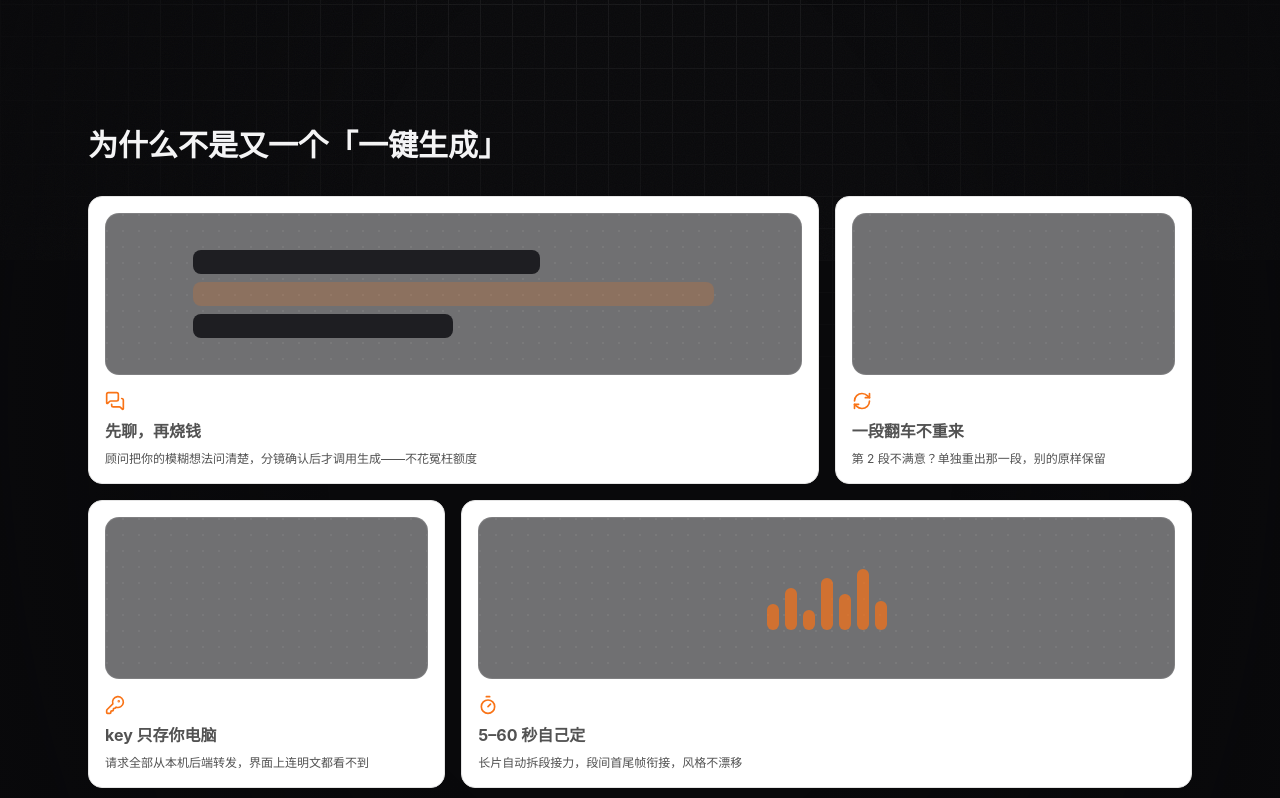
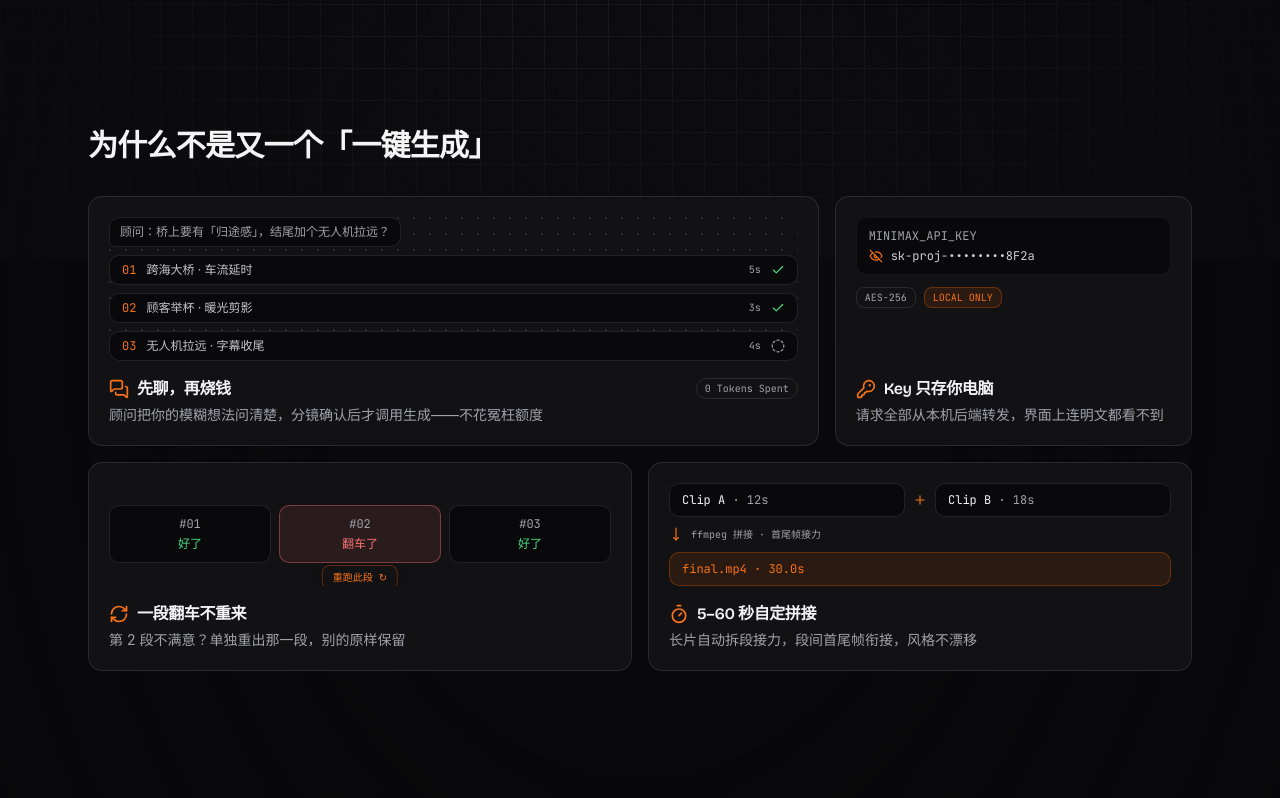
Before and after one commit to dmbfs/video-workbench, a React (Vite) app in the folder apps/web/: page / in a window 1280 px wide. Shown: the part 540-1338 px from the top of the page. Built offline with nearby package versions, Linux system fonts and the light colour scheme.

Commit message:
feat(web): Bento 12 列微 UI（0 Tokens Spent/Key 掩码控制台/翻车重跑/Clip 拼接）

```diff
--- a/apps/web/src/pages/LandingPage.tsx
+++ b/apps/web/src/pages/LandingPage.tsx
@@ -1,7 +1,6 @@
 import { useNavigate } from "react-router-dom";
-import { ArrowRight, Clapperboard, Cpu, KeyRound, Lock, MessagesSquare, RefreshCw, Sparkles, Timer } from "lucide-react";
+import { ArrowRight, Check, CircleDashed, Clapperboard, Cpu, EyeOff, KeyRound, Lock, MessagesSquare, MoveDown, Plus, RefreshCw, Sparkles, Timer } from "lucide-react";
 import { PlaceholdersAndVanishInput } from "@/components/ui/placeholders-and-vanish-input";
-import { BentoGrid, BentoGridItem } from "@/components/ui/bento-grid";
 import { ShimmerButton } from "@/components/ui/shimmer-button";
 import { BorderBeam } from "@/components/ui/border-beam";
 import { DotPattern } from "@/components/ui/dot-pattern";
@@ -139,68 +138,152 @@ function Hero() {
   );
 }
 
-const FEATURES = [
+const CARDS = [
   {
     icon: <MessagesSquare className="size-5 text-primary" />,
     title: "先聊，再烧钱",
     desc: "顾问把你的模糊想法问清楚，分镜确认后才调用生成——不花冤枉额度",
-    className: "md:col-span-2",
+    className: "md:col-span-8",
+    demo: "agent" as const,
+  },
+  {
+    icon: <KeyRound className="size-5 text-primary" />,
+    title: "Key 只存你电脑",
+    desc: "请求全部从本机后端转发，界面上连明文都看不到",
+    className: "md:col-span-4",
+    demo: "privacy" as const,
   },
   {
     icon: <RefreshCw className="size-5 text-primary" />,
     title: "一段翻车不重来",
     desc: "第 2 段不满意？单独重出那一段，别的原样保留",
-    className: "",
-  },
-  {
-    icon: <KeyRound className="size-5 text-primary" />,
-    title: "key 只存你电脑",
-    desc: "请求全部从本机后端转发，界面上连明文都看不到",
-    className: "",
+    className: "md:col-span-6",
+    demo: "retry" as const,
   },
   {
     icon: <Timer className="size-5 text-primary" />,
-    title: "5–60 秒自己定",
+    title: "5–60 秒自定拼接",
     desc: "长片自动拆段接力，段间首尾帧衔接，风格不漂移",
-    className: "md:col-span-2",
+    className: "md:col-span-6",
+    demo: "splice" as const,
   },
 ];
+
+function CardDemo({ kind }: { kind: "agent" | "privacy" | "retry" | "splice" }) {
+  if (kind === "agent") {
+    return (
+      <div className="relative h-full space-y-2" aria-hidden>
+        <DotPattern className="opacity-30" />
+        <div className="relative z-10 space-y-2">
+          <div className="inline-flex max-w-full items-center gap-1.5 rounded-lg rounded-bl-sm border border-border bg-[#09090b] px-2.5 py-1.5 text-xs text-muted-foreground">
+            顾问：桥上要有「归途感」，结尾加个无人机拉远？
+          </div>
+          {[
+            { n: "01", t: "跨海大桥 · 车流延时", s: "5s", ok: true },
+            { n: "02", t: "顾客举杯 · 暖光剪影", s: "3s", ok: true },
+            { n: "03", t: "无人机拉远 · 字幕收尾", s: "4s", ok: false },
+          ].map((r) => (
+            <div key={r.n} className="flex items-center gap-2.5 rounded-lg border border-border bg-[#09090b] px-3 py-1.5">
+              <span className="font-mono text-xs text-primary">{r.n}</span>
+              <span className="line-clamp-1 flex-1 text-xs text-foreground/80">{r.t}</span>
+              <span className="font-mono text-[10px] text-muted-foreground">{r.s}</span>
+              {r.ok
+                ? <Check className="size-3.5 text-[#4ADE80]" />
+                : <CircleDashed className="size-3.5 text-muted-foreground" />}
+            </div>
+          ))}
+        </div>
+      </div>
+    );
+  }
+  if (kind === "privacy") {
+    return (
+      <div className="relative h-full space-y-3" aria-hidden>
+        <div className="rounded-lg border border-white/5 bg-[#09090b] px-3 py-2.5 font-mono text-xs">
+          <div className="text-muted-foreground">MINIMAX_API_KEY</div>
+          <div className="mt-1 flex items-center gap-2 text-foreground/85">
+            <EyeOff className="size-3.5 text-primary" />
+            sk-proj-••••••••8F2a
+          </div>
+        </div>
+        <div className="flex gap-2">
+          <span className="rounded-md border border-white/10 px-2 py-0.5 font-mono text-[10px] text-muted-foreground">AES-256</span>
+          <span className="rounded-md border border-orange-500/30 bg-orange-500/10 px-2 py-0.5 font-mono text-[10px] text-primary">LOCAL ONLY</span>
+        </div>
+      </div>
+    );
+  }
+  if (kind === "retry") {
+    return (
+      <div className="relative flex h-full items-center gap-2" aria-hidden>
+        {[
+          { n: "#01", st: "好了" },
+          { n: "#02", st: "翻车了" },
+          { n: "#03", st: "好了" },
+        ].map((s) => (
+          <div key={s.n} className={`flex-1 rounded-lg border px-3 py-2.5 text-center ${
+            s.st === "翻车了" ? "border-[#F87171]/40 bg-[#F87171]/10" : "border-border bg-[#09090b]"}`}>
+            <div className="font-mono text-xs text-muted-foreground">{s.n}</div>
+            <div className={`mt-1 text-xs ${s.st === "翻车了" ? "text-[#F87171]" : "text-[#4ADE80]"}`}>{s.st}</div>
+          </div>
+        ))}
+        <span className="absolute -bottom-1 left-1/2 -translate-x-1/2 rounded-md border border-orange-500/30 bg-[#121215] px-2.5 py-1 font-mono text-[10px] text-primary shadow-lg shadow-black/40">
+          重跑此段 ↻
+        </span>
+      </div>
+    );
+  }
+  return (
+    <div className="relative flex h-full flex-col justify-center gap-2.5" aria-hidden>
+      <div className="flex items-center gap-2">
+        <div className="flex-1 rounded-lg border border-border bg-[#09090b] px-3 py-2 font-mono text-xs">
+          Clip A <span className="text-muted-foreground">· 12s</span>
+        </div>
+        <Plus className="size-3.5 text-primary" />
+        <div className="flex-1 rounded-lg border border-border bg-[#09090b] px-3 py-2 font-mono text-xs">
+          Clip B <span className="text-muted-foreground">· 18s</span>
+        </div>
+      </div>
+      <div className="flex items-center gap-2 text-muted-foreground">
+        <MoveDown className="size-3.5 text-primary" />
+        <span className="font-mono text-[10px]">ffmpeg 拼接 · 首尾帧接力</span>
+      </div>
+      <div className="rounded-lg border border-orange-500/30 bg-orange-500/10 px-3 py-2 font-mono text-xs text-primary">
+        final.mp4 · 30.0s
+      </div>
+    </div>
+  );
+}
 
 function FeatureBento() {
   return (
     <section className="relative mx-auto max-w-6xl px-6 py-16">
-      <h2 className="font-display text-3xl font-semibold mb-8">为什么不是又一个「一键生成」</h2>
-      <BentoGrid className="grid md:grid-cols-3 auto-rows-[13rem] gap-4">
-        {FEATURES.map((f, i) => (
-          <BlurFade key={f.title} delay={i * 0.06} className={f.className}>
-            <BentoGridItem
-              title={f.title}
-              description={f.desc}
-              icon={f.icon}
-              className="h-full [&_h3]:font-display [&_p]:text-muted-foreground"
-              header={
-                <div className="relative h-full w-full overflow-hidden rounded-xl border border-border bg-card/60 flex items-center justify-center">
-                  <DotPattern className="opacity-30" />
-                  {i === 0 && (
-                    <div className="relative z-10 w-3/4 space-y-2">
-                      <div className="h-6 w-2/3 rounded-md bg-secondary" />
-                      <div className="h-6 w-full rounded-md bg-primary/20" />
-                      <div className="h-6 w-1/2 rounded-md bg-secondary" />
-                    </div>
-                  )}
-                  {i === 3 && (
-                    <div className="relative z-10 flex items-end gap-1.5 h-16">
-                      {[40, 65, 30, 80, 55, 95, 45].map((h, k) => (
-                        <div key={k} className="w-3 rounded-sm bg-primary/70" style={{ height: `${h}%` }} />
-                      ))}
-                    </div>
+      <h2 className="mb-8 font-display text-3xl font-semibold tracking-tight">为什么不是又一个「一键生成」</h2>
+      <div className="grid gap-4 md:grid-cols-12">
+        {CARDS.map((c, i) => (
+          <BlurFade key={c.title} delay={i * 0.06} className={c.className}>
+            <div className="group relative flex h-full flex-col gap-4 rounded-xl border border-border bg-card p-5 transition-colors duration-200 hover:border-orange-500/30">
+              <div className="relative flex-1 overflow-hidden rounded-lg">
+                <CardDemo kind={c.demo} />
+              </div>
+              <div className="space-y-1">
+                <div className="flex items-center justify-between">
+                  <div className="flex items-center gap-2">
+                    {c.icon}
+                    <h3 className="font-display font-semibold tracking-tight">{c.title}</h3>
+                  </div>
+                  {c.demo === "agent" && (
+                    <span className="rounded-full border border-white/10 px-2 py-0.5 font-mono text-[10px] text-muted-foreground">
+                      0 Tokens Spent
+                    </span>
                   )}
                 </div>
-              }
-            />
+                <p className="text-sm text-muted-foreground">{c.desc}</p>
+              </div>
+            </div>
           </BlurFade>
         ))}
-      </BentoGrid>
+      </div>
     </section>
   );
 }
```
